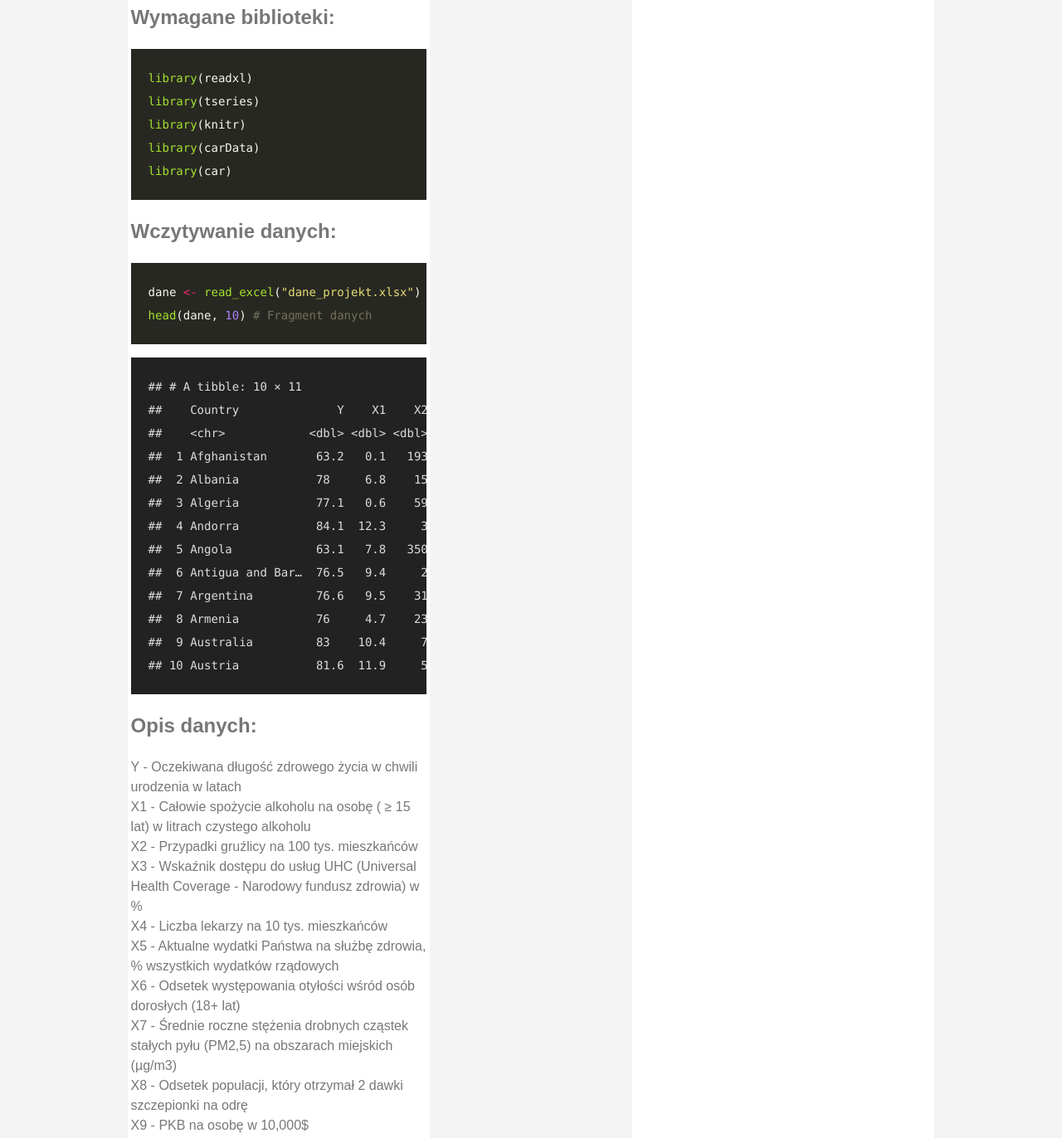
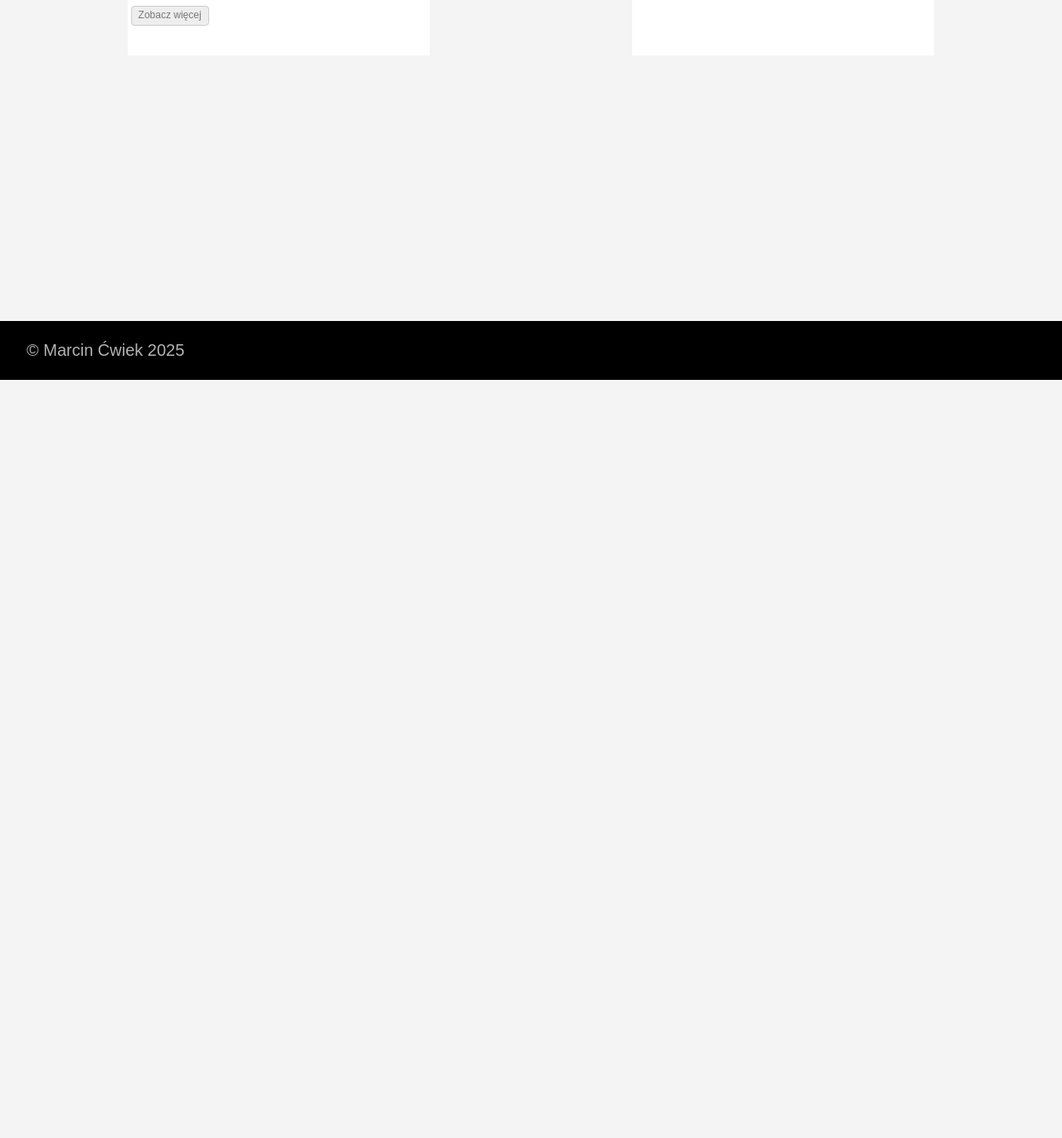
Before and after one commit to marcincwiek/portfolio, a plain HTML site: page projekty/index.html in a window 1280 px wide. Shown: the part 1050-2422 px from the top of the page at 83% size. After the commit the page ends 1508 px from the top, so only its background shows below. Drawn offline with Linux system fonts and the light colour scheme.

Commit message:
Update index.html

```diff
--- a/projekty/index.html
+++ b/projekty/index.html
@@ -148,44 +148,6 @@
 zależności między zmienną objaśniającą a jedną lub wieloma zmiennymi
 objaśniającymi. Jej celem jest oszacowanie równania, które pozwoli
 przewidzieć wartości Y na podstawie wartości zmiennych niezależnych.</p>
-<h2 id="wymagane-biblioteki">Wymagane biblioteki:</h2>
-<div class="highlight"><pre tabindex="0" style="color:#f8f8f2;background-color:#272822;-moz-tab-size:4;-o-tab-size:4;tab-size:4;"><code class="language-r" data-lang="r"><span style="display:flex;"><span><span style="color:#a6e22e">library</span>(readxl)
-</span></span><span style="display:flex;"><span><span style="color:#a6e22e">library</span>(tseries)
-</span></span><span style="display:flex;"><span><span style="color:#a6e22e">library</span>(knitr)
-</span></span><span style="display:flex;"><span><span style="color:#a6e22e">library</span>(carData)
-</span></span><span style="display:flex;"><span><span style="color:#a6e22e">library</span>(car)
-</span></span></code></pre></div><h2 id="wczytywanie-danych">Wczytywanie danych:</h2>
-<div class="highlight"><pre tabindex="0" style="color:#f8f8f2;background-color:#272822;-moz-tab-size:4;-o-tab-size:4;tab-size:4;"><code class="language-r" data-lang="r"><span style="display:flex;"><span>dane <span style="color:#f92672">&lt;-</span> <span style="color:#a6e22e">read_excel</span>(<span style="color:#e6db74">&#34;dane_projekt.xlsx&#34;</span>)
-</span></span><span style="display:flex;"><span><span style="color:#a6e22e">head</span>(dane, <span style="color:#ae81ff">10</span>) <span style="color:#75715e"># Fragment danych</span>
-</span></span></code></pre></div><pre><code>## # A tibble: 10 × 11
-##    Country              Y    X1    X2    X3    X4    X5    X6    X7    X8     X9
-##    &lt;chr&gt;            &lt;dbl&gt; &lt;dbl&gt; &lt;dbl&gt; &lt;dbl&gt; &lt;dbl&gt; &lt;dbl&gt; &lt;dbl&gt; &lt;dbl&gt; &lt;dbl&gt;  &lt;dbl&gt;
-##  1 Afghanistan       63.2   0.1   193    37   2.5   3.9   5.5  63.6    43 0.0353
-##  2 Albania           78     6.8    15    62  18.8  10    21.7  19.3    94 0.668
-##  3 Algeria           77.1   0.6    59    75  17.2  10.7  27.4  34.1    74 0.422
-##  4 Andorra           84.1  12.3     3    77  33.3  16.5  25.6   9.5    93 4.21
-##  5 Angola            63.1   7.8   350    39   2.1   5.4   8.2  40.3    41 0.300
-##  6 Antigua and Bar…  76.5   9.4     2    72  27.7  11.3  18.9  21.1    78 1.89
-##  7 Argentina         76.6   9.5    31    73  40.6  15.5  28.3  12.3    71 1.39
-##  8 Armenia           76     4.7    23    69  44     5.7  20.2  45.5    94 0.677
-##  9 Australia         83    10.4     7    87  41.3  16.2  29     7.3    94 6.39
-## 10 Austria           81.6  11.9     5    82  52.9  15.7  20.1  12.9    84 5.20
-</code></pre>
-<h2 id="opis-danych">Opis danych:</h2>
-<p>Y - Oczekiwana długość zdrowego życia w chwili urodzenia w latach<br>
-X1 - Całowie spożycie alkoholu na osobę ( ≥ 15 lat) w litrach czystego
-alkoholu<br>
-X2 - Przypadki gruźlicy na 100 tys. mieszkańców<br>
-X3 - Wskaźnik dostępu do usług UHC (Universal Health Coverage - Narodowy
-fundusz zdrowia) w %<br>
-X4 - Liczba lekarzy na 10 tys. mieszkańców<br>
-X5 - Aktualne wydatki Państwa na służbę zdrowia, % wszystkich wydatków
-rządowych<br>
-X6 - Odsetek występowania otyłości wśród osób dorosłych (18+ lat)<br>
-X7 - Średnie roczne stężenia drobnych cząstek stałych pyłu (PM2,5) na
-obszarach miejskich (µg/m3)<br>
-X8 - Odsetek populacji, który otrzymał 2 dawki szczepionki na odrę<br>
-X9 - PKB na osobę w 10,000$</p>
     </div>
     <a href="/portfolio/projekty/projekt-1/"
       class="ba b--moon-gray bg-light-gray br2 color-inherit dib f7 hover-bg-moon-gray link mt2 ph2 pv1">Zobacz więcej</a>
```
